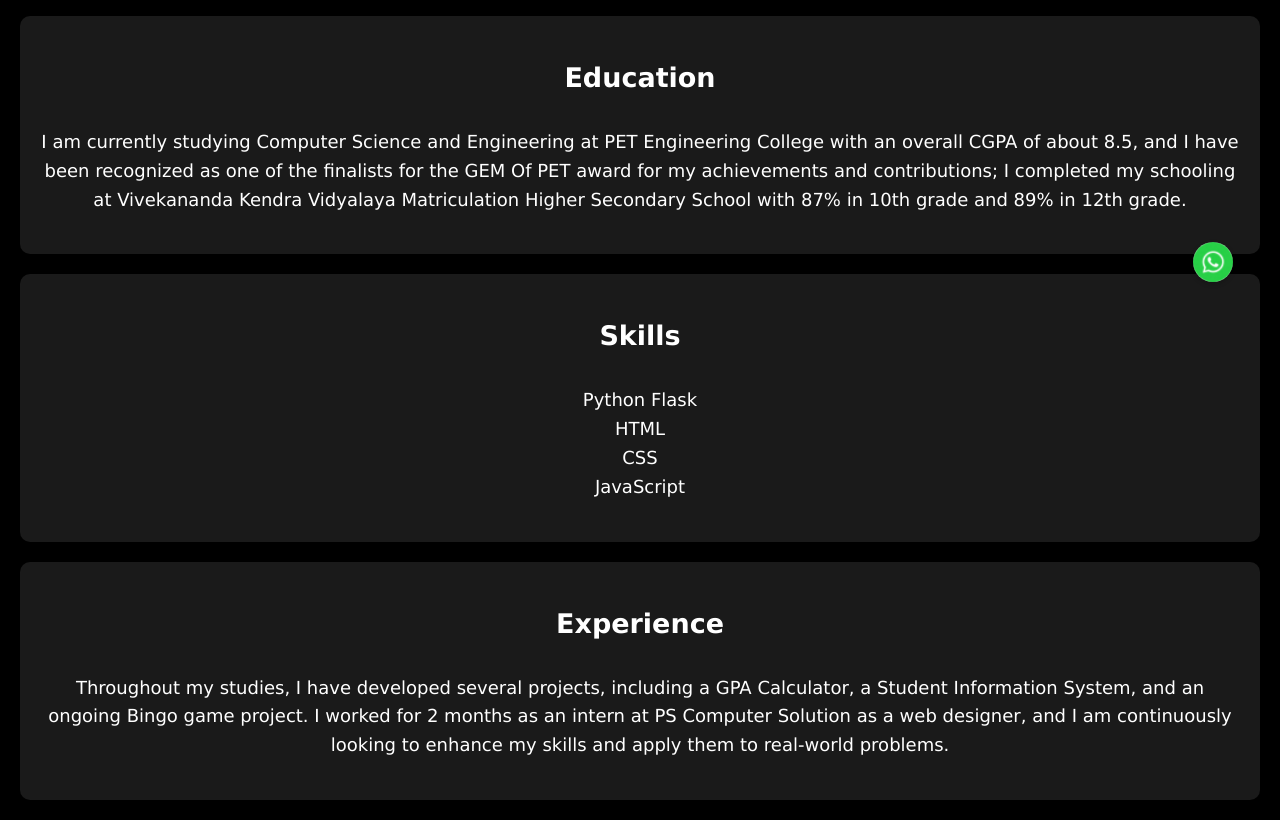
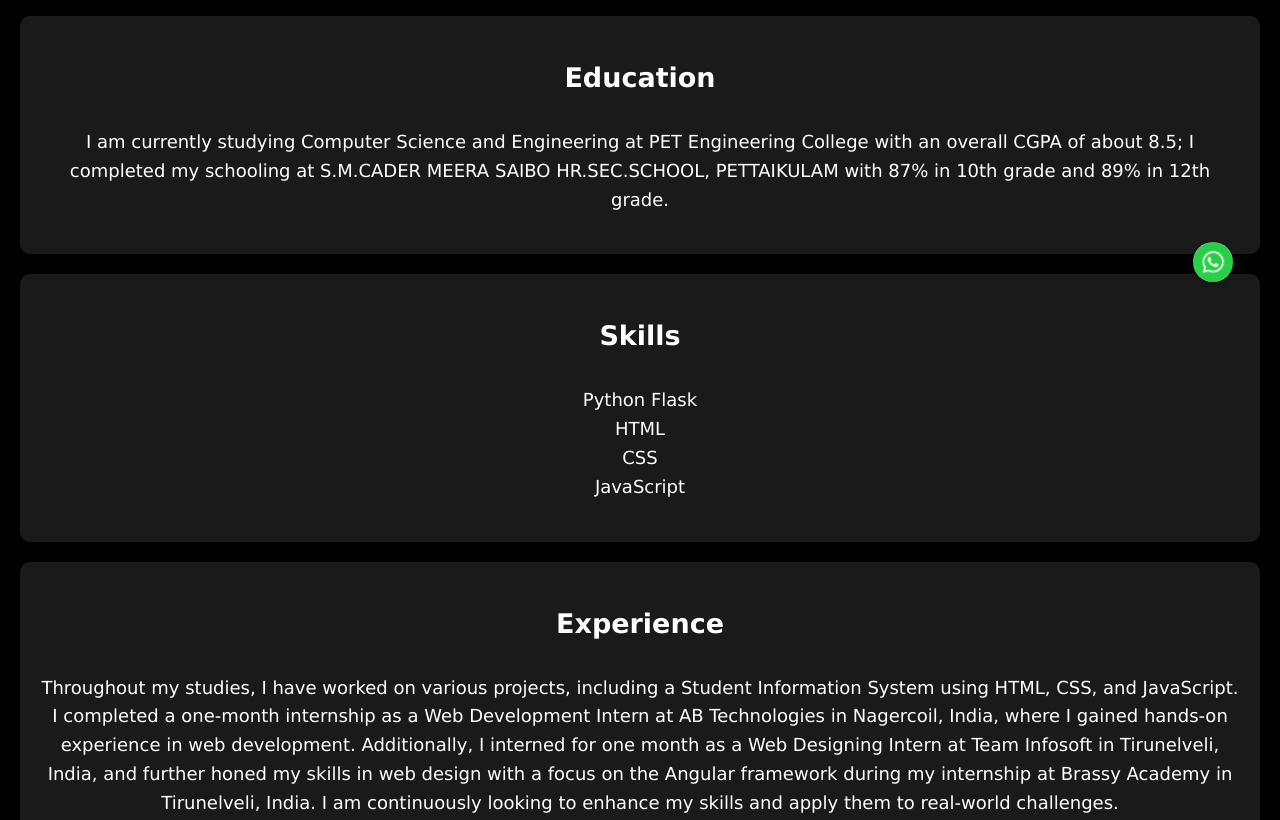
Before and after one commit to EDITORJEBASTIN/portfolio, a plain HTML site: page about.html in a window 1280 px wide. Shown: the part 460-1280 px from the top of the page. Drawn offline with Linux system fonts and the light colour scheme.

Commit message:
Update about.html

```diff
--- a/about.html
+++ b/about.html
@@ -43,7 +43,7 @@
         <section id="education">
             <div class="content-container">
                 <h2>Education</h2><br>
-                <p>I am currently studying Computer Science and Engineering at PET Engineering College with an overall CGPA of about 8.5, and I have been recognized as one of the finalists for the GEM Of PET award for my achievements and contributions; I completed my schooling at Vivekananda Kendra Vidyalaya Matriculation Higher Secondary School with 87% in 10th grade and 89% in 12th grade.</p>
+                <p>I am currently studying Computer Science and Engineering at PET Engineering College with an overall CGPA of about 8.5; I completed my schooling at S.M.CADER MEERA SAIBO HR.SEC.SCHOOL, PETTAIKULAM with 87% in 10th grade and 89% in 12th grade.</p>
             </div>
         </section>
         <section id="skills">
@@ -60,7 +60,7 @@
         <section id="experience">
             <div class="content-container">
                 <h2>Experience</h2><br>
-                <p>Throughout my studies, I have developed several projects, including a GPA Calculator, a Student Information System, and an ongoing Bingo game project. I worked for 2 months as an intern at PS Computer Solution as a web designer, and I am continuously looking to enhance my skills and apply them to real-world problems.</p>
+                <p>Throughout my studies, I have worked on various projects, including a Student Information System using HTML, CSS, and JavaScript. I completed a one-month internship as a Web Development Intern at AB Technologies in Nagercoil, India, where I gained hands-on experience in web development. Additionally, I interned for one month as a Web Designing Intern at Team Infosoft in Tirunelveli, India, and further honed my skills in web design with a focus on the Angular framework during my internship at Brassy Academy in Tirunelveli, India. I am continuously looking to enhance my skills and apply them to real-world challenges.</p>
 
             </div>
         </section>
```
